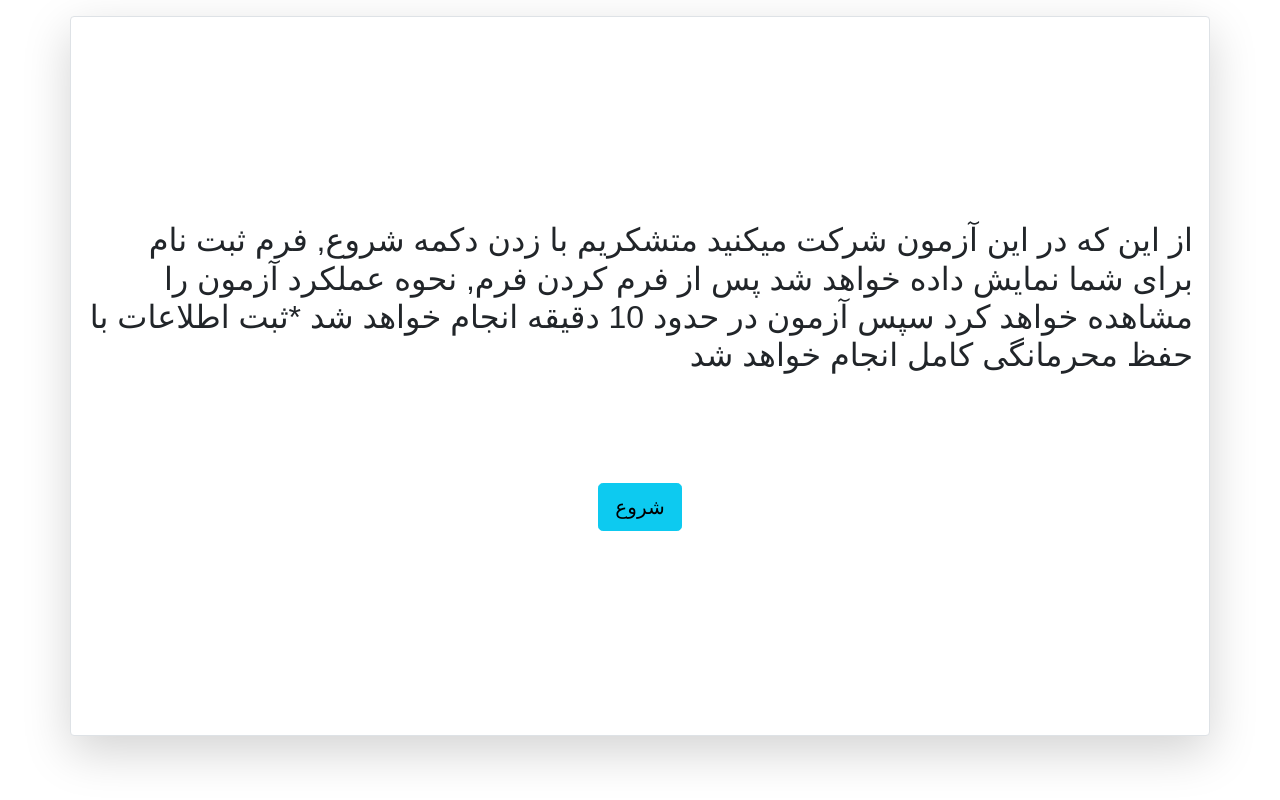
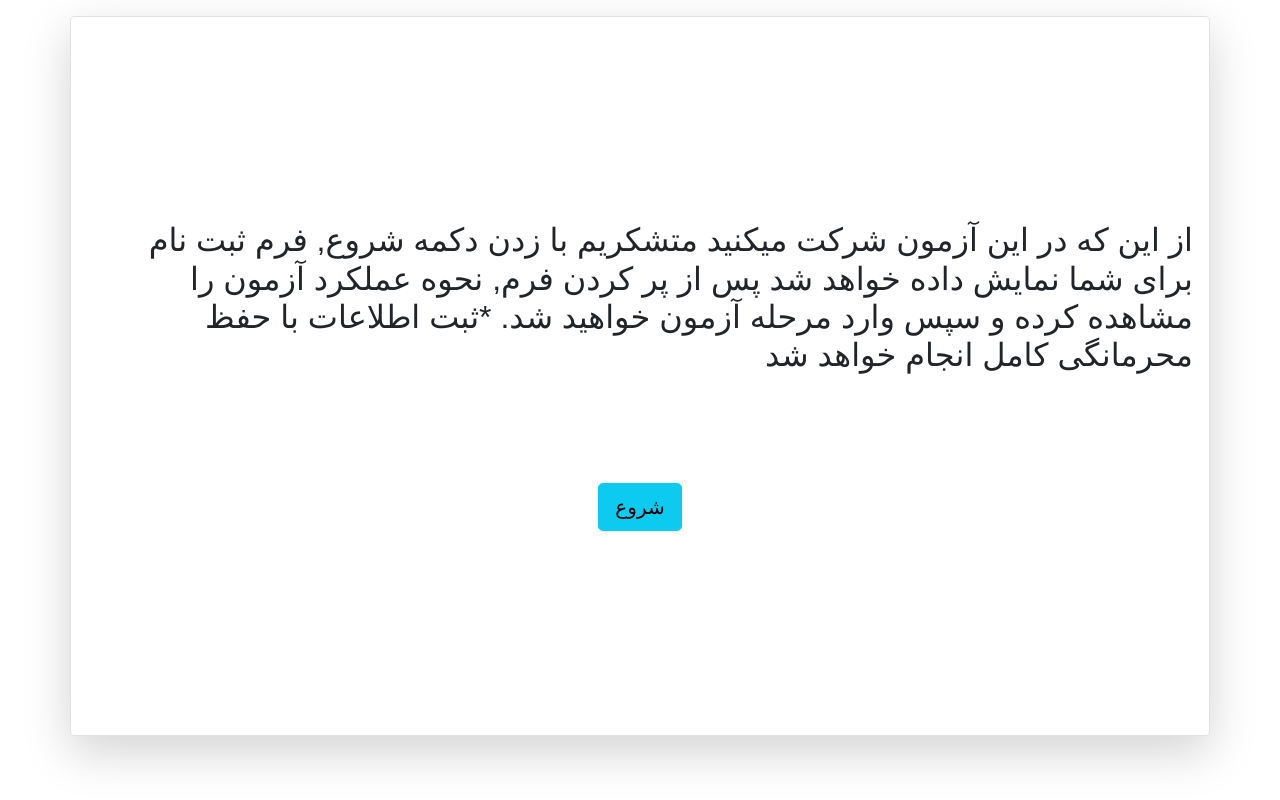
Before and after one commit to Aref-Riant/anchoring-in-pva, a React (Create React App) app: page / in a window 1280 px wide. Built offline with nearby package versions, Linux system fonts and the light colour scheme; a small style sheet from the web is missing.

Commit message:
text change

```diff
--- a/src/pages/greet.jsx
+++ b/src/pages/greet.jsx
@@ -11,8 +11,8 @@ export default function Greet() {
         >
           <h2 dir="rtl">
             از این که در این آزمون شرکت میکنید متشکریم با زدن دکمه شروع, فرم ثبت
-            نام برای شما نمایش داده خواهد شد پس از فرم کردن فرم, نحوه عملکرد
-            آزمون را مشاهده خواهد کرد سپس آزمون در حدود 10 دقیقه انجام خواهد شد
+            نام برای شما نمایش داده خواهد شد پس از پر کردن فرم, نحوه عملکرد
+            آزمون را مشاهده کرده و سپس وارد مرحله آزمون خواهید شد.
 
             *ثبت اطلاعات با حفظ محرمانگی کامل انجام خواهد شد
           </h2>
--- a/src/pages/regform.jsx
+++ b/src/pages/regform.jsx
@@ -130,7 +130,7 @@ function isEmail(val) {
             onChange={(e) => setForm({ ...form, analizor: e.target.value })}
           />
           <label class="form-check-label  " for="exampleCheck1">
-            سابقه تحلیل دارین
+            سابقه تحلیل داده دارید؟
           </label>
           <div className="mb-3">
             <label for="exampleInputEmail1" class=" mx-2 form-label">
```
